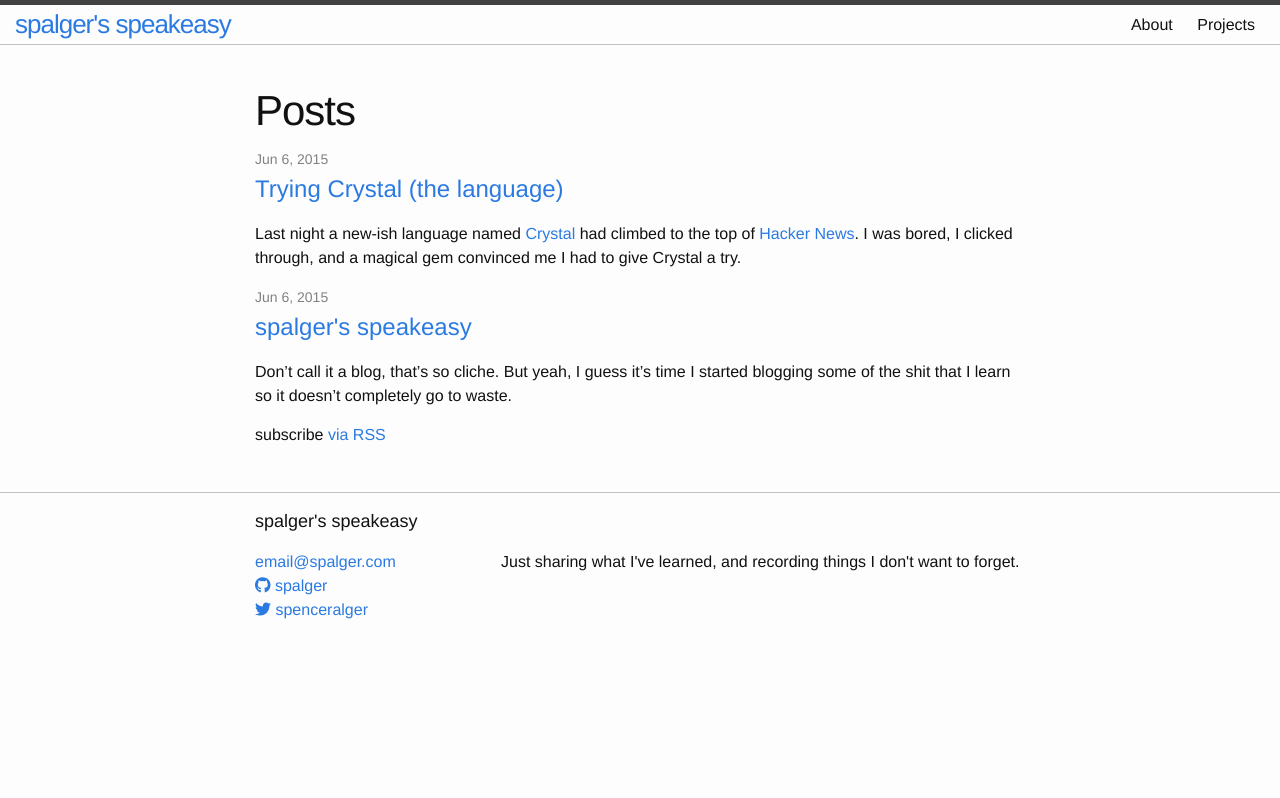
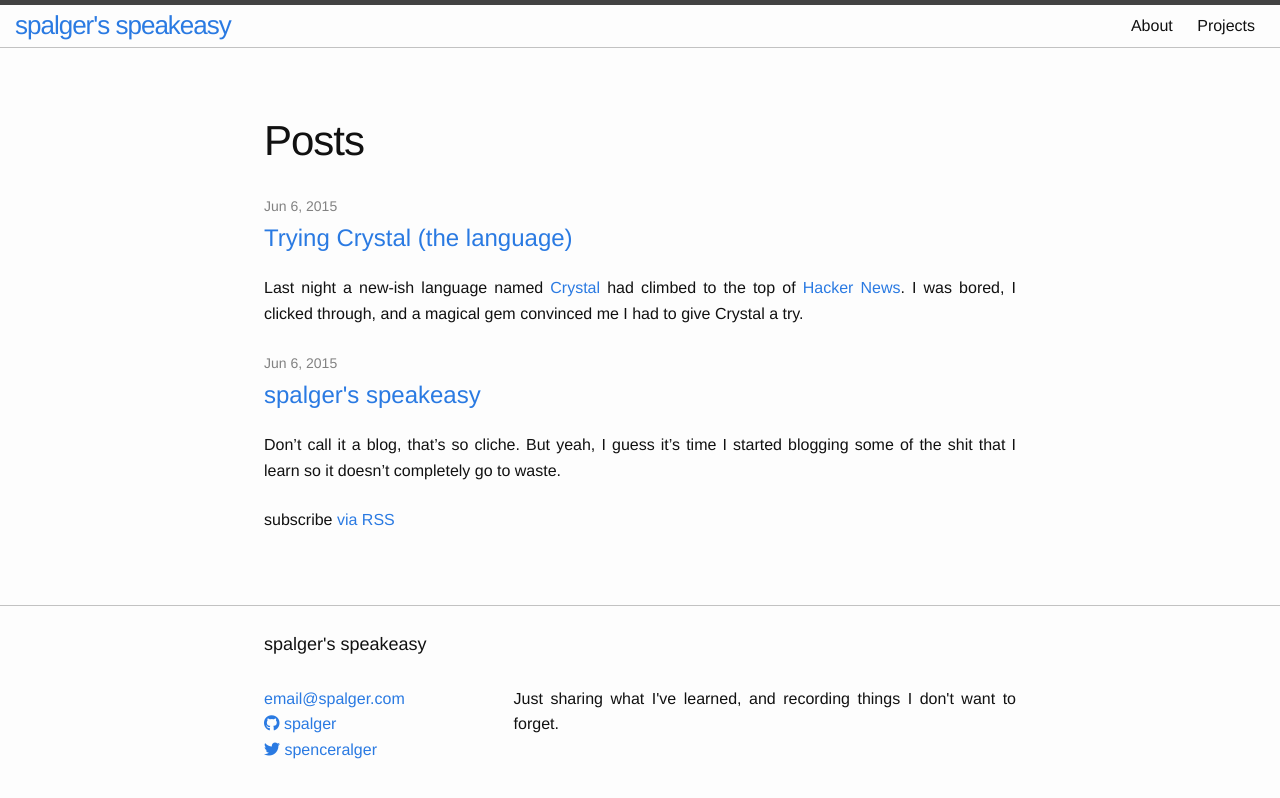
Before and after one commit to spalger/speakeasy, a Jekyll site: the page built from src/index.html, in a window 1280 px wide. Shown: the top 798 px of the page. Built offline with Jekyll 4.4.1, drawn with Linux system fonts in a browser that asks for light colours; nearby versions of some CDN libraries; library files that are not in the unit come from our copies.

Commit message:
more whitespace please

```diff
--- a/src/_sass/_base.scss
+++ b/src/_sass/_base.scss
@@ -22,13 +22,12 @@ body {
   font-family: $base-font-family;
   font-size: $base-font-size;
   line-height: $base-line-height;
+  text-align: justify;
   font-weight: 300;
   color: $text-color;
   background-color: $background-color;
   -webkit-text-size-adjust: 100%;
 }
-
-
 
 /**
  * Set `margin-bottom` to maintain vertical rhythm
@@ -37,10 +36,8 @@ h1, h2, h3, h4, h5, h6,
 p, blockquote, pre,
 ul, ol, dl, figure,
 %vertical-rhythm {
-  margin-bottom: $spacing-unit;
+  margin-bottom: $spacing-unit / 2;
 }
-
-
 
 /**
  * Images
@@ -88,6 +85,15 @@ h1, h2, h3, h4, h5, h6 {
   font-weight: 300;
 }
 
+/**
+ * Article bodies
+ */
+article {
+  h1, h2, h3, h4, h5, h6,
+  %vertical-rhythm {
+    margin-top: $spacing-unit;
+  }
+}
 
 
 /**
--- a/src/css/main.scss
+++ b/src/css/main.scss
@@ -8,9 +8,9 @@
 $base-font-family: Helvetica, Arial, sans-serif;
 $base-font-size: 16px;
 $small-font-size: $base-font-size * 0.875;
-$base-line-height: 1.5;
+$base-line-height: 1.6;
 
-$spacing-unit: 15px;
+$spacing-unit: 1.5em;
 
 $text-color: #111;
 $background-color: #fdfdfd;
--- a/src/index.html
+++ b/src/index.html
@@ -13,13 +13,11 @@ layout: default
       <li>
         <span class="post-meta">{{ post.date | date: "%b %-d, %Y" }}</span>
 
-        <article>
-          <h2>
-            <a class="post-link" href="{{ post.url | prepend: site.baseurl }}">{{ post.title }}</a>
-          </h2>
+        <h2>
+          <a class="post-link" href="{{ post.url | prepend: site.baseurl }}">{{ post.title }}</a>
+        </h2>
 
-          {{ post.excerpt }}
-        </article>
+        {{ post.excerpt }}
       </li>
     {% endfor %}
   </ul>
```
